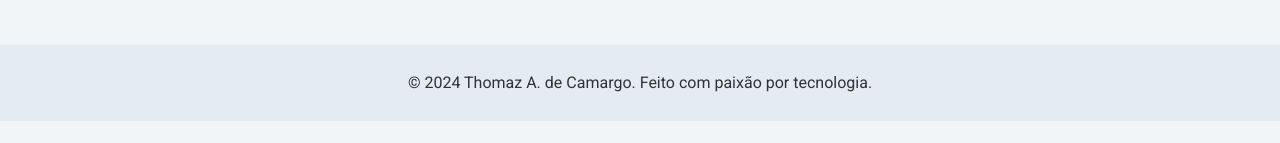
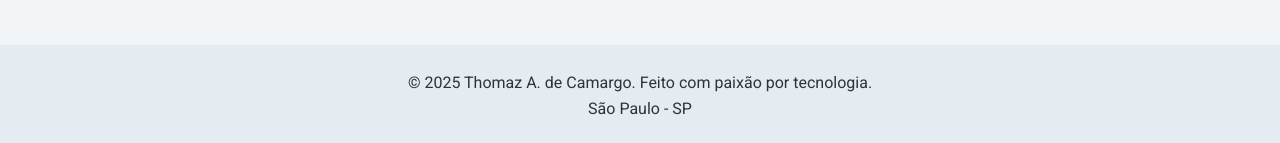
Before and after one commit to ThomyThom/TechPro, a plain HTML site: page index.html in a window 1280 px wide. Shown: the part 2482-2625 px from the top of the page. Before the commit the page ends 2603 px from the top, so only its background shows below. Drawn offline with Linux system fonts and the light colour scheme.

Commit message:
Add files via upload

```diff
--- a/index.html
+++ b/index.html
@@ -158,7 +158,8 @@
 
     <footer>
         <div class="container">
-            <p>&copy; 2024 Thomaz A. de Camargo. Feito com paixão por tecnologia.</p>
+            <p>&copy; 2025 Thomaz A. de Camargo. Feito com paixão por tecnologia.</p>
+            <p>São Paulo - SP</p>
         </div>
     </footer>
 
```
